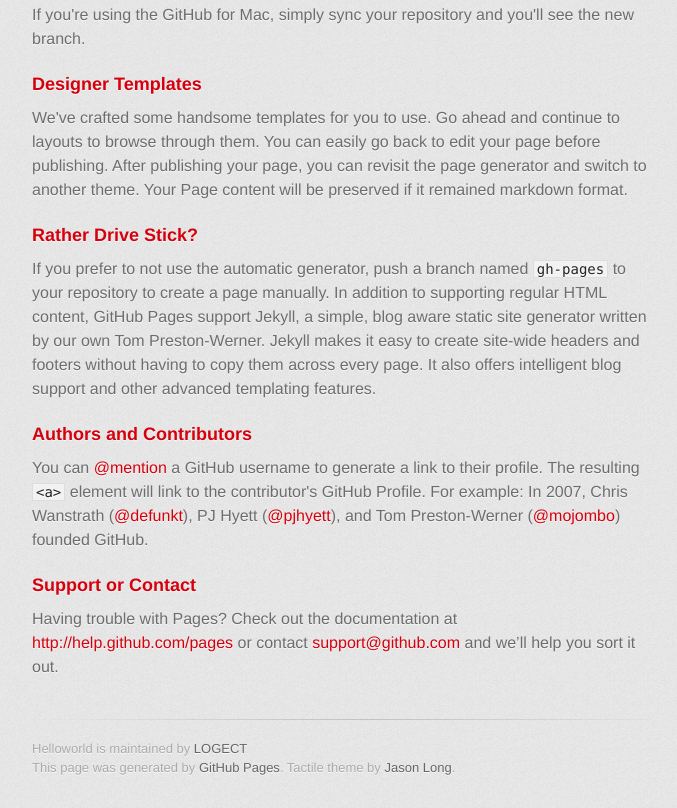
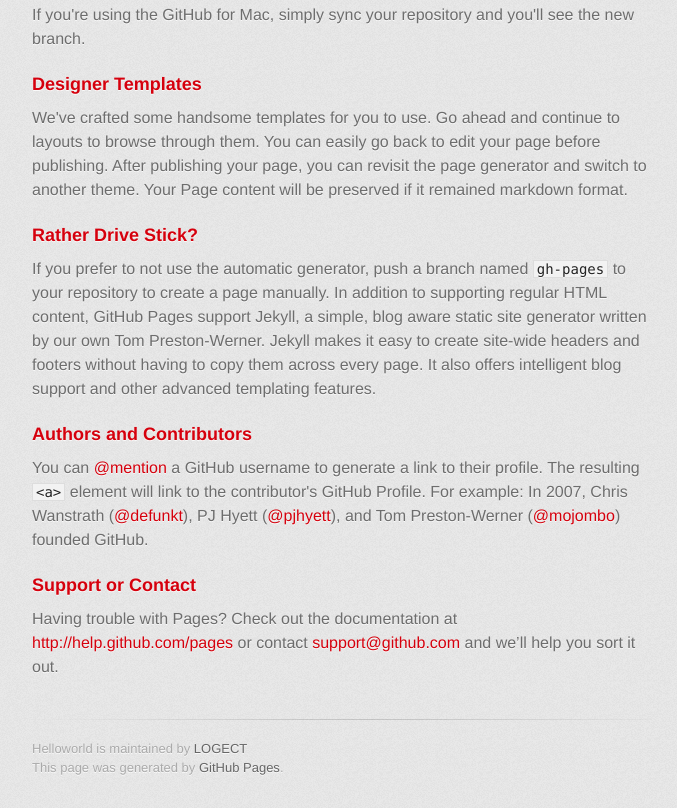
Before and after one commit to LOGECT/helloworld, a plain HTML site: page index.html in a window 1280 px wide. Shown: the part 596-1404 px from the top of the page, without its empty margins (298-975 px from the left). Drawn offline with Linux system fonts and the light colour scheme; a web font is replaced by a local one.

Commit message:
Update index.html

```diff
--- a/index.html
+++ b/index.html
@@ -68,7 +68,7 @@
 
         <footer>
           Helloworld is maintained by <a href="https://github.com/LOGECT">LOGECT</a><br>
-          This page was generated by <a href="http://pages.github.com">GitHub Pages</a>. Tactile theme by <a href="https://twitter.com/jasonlong">Jason Long</a>.
+          This page was generated by <a href="http://pages.github.com">GitHub Pages</a>.
         </footer>
 
 
```
